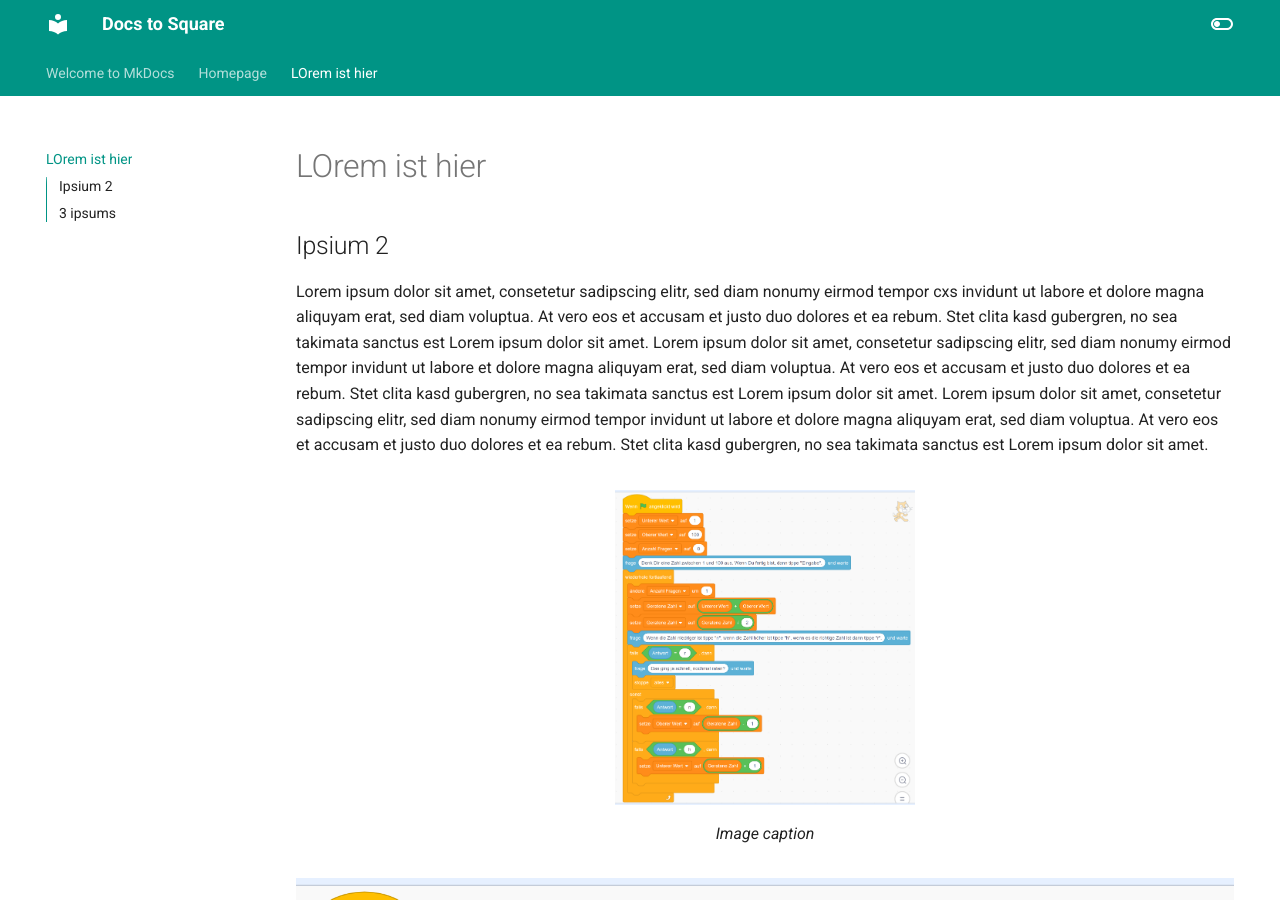
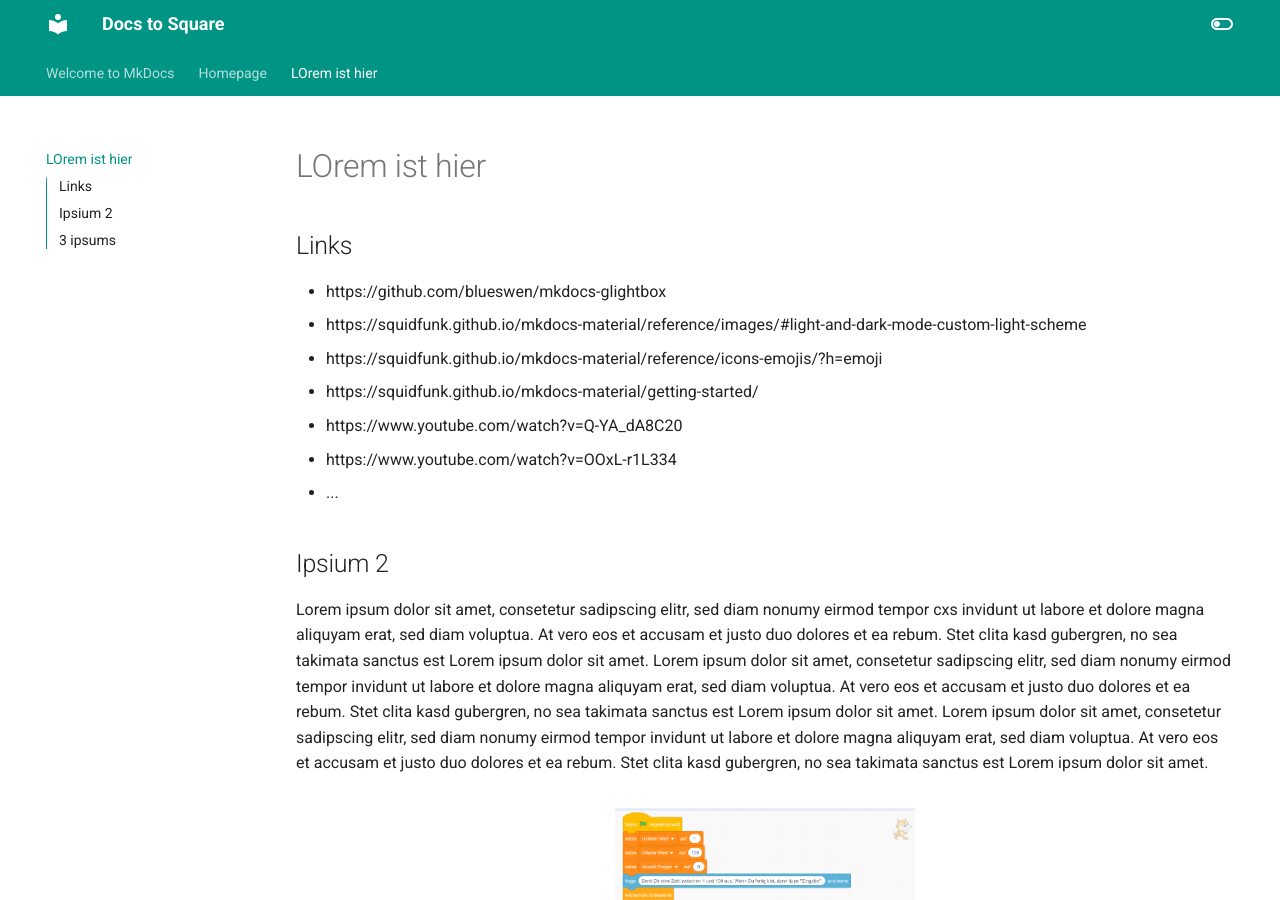
Before and after one commit to harryinet/docs2square, an MkDocs documentation site: the page built from docs/page2.md, in a window 1280 px wide and 900 px high. Built offline with MkDocs 1.6.1 and Material for MkDocs 9.7.7, drawn with Linux system fonts in a browser that asks for light colours.

Commit message:
links dazu

```diff
--- a/docs/page2.md
+++ b/docs/page2.md
@@ -1,4 +1,15 @@
 # LOrem ist hier
+
+## Links
+* https://github.com/blueswen/mkdocs-glightbox
+* https://squidfunk.github.io/mkdocs-material/reference/images/#light-and-dark-mode-custom-light-scheme
+* https://squidfunk.github.io/mkdocs-material/reference/icons-emojis/?h=emoji
+* https://squidfunk.github.io/mkdocs-material/getting-started/
+* https://www.youtube.com/watch?v=Q-YA_dA8C20
+* https://www.youtube.com/watch?v=OOxL-r1L334
+* ...
+
+
 ## Ipsium 2
 Lorem ipsum dolor sit amet, consetetur sadipscing elitr, sed diam nonumy eirmod tempor cxs invidunt ut labore et dolore magna aliquyam erat, sed diam voluptua. At vero eos et accusam et justo duo dolores et ea rebum. Stet clita kasd gubergren, no sea takimata sanctus est Lorem ipsum dolor sit amet. Lorem ipsum dolor sit amet, consetetur sadipscing elitr, sed diam nonumy eirmod tempor invidunt ut labore et dolore magna aliquyam erat, sed diam voluptua. At vero eos et accusam et justo duo dolores et ea rebum. Stet clita kasd gubergren, no sea takimata sanctus est Lorem ipsum dolor sit amet. Lorem ipsum dolor sit amet, consetetur sadipscing elitr, sed diam nonumy eirmod tempor invidunt ut labore et dolore magna aliquyam erat, sed diam voluptua. At vero eos et accusam et justo duo dolores et ea rebum. Stet clita kasd gubergren, no sea takimata sanctus est Lorem ipsum dolor sit amet.
 
--- a/mkdocs.yml
+++ b/mkdocs.yml
@@ -28,7 +28,19 @@ theme:
       accent: lime
 
 plugins:
-  - glightbox
+  - glightbox:
+      touchNavigation: true
+      loop: false
+      effect: zoom
+      slide_effect: slide
+      width: 80%
+      height: auto
+      zoomable: true
+      draggable: true
+      skip_classes:
+        - custom-skip-class-name
+      auto_caption: false
+      caption_position: bottom
 
 markdown_extensions:
   - pymdownx.highlight:
```
